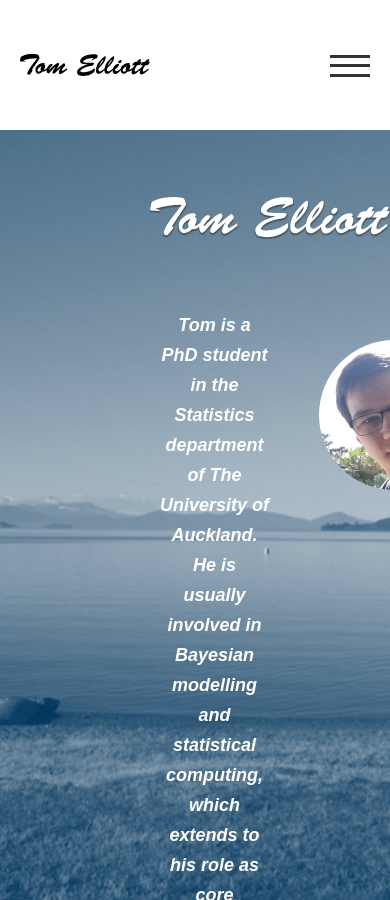
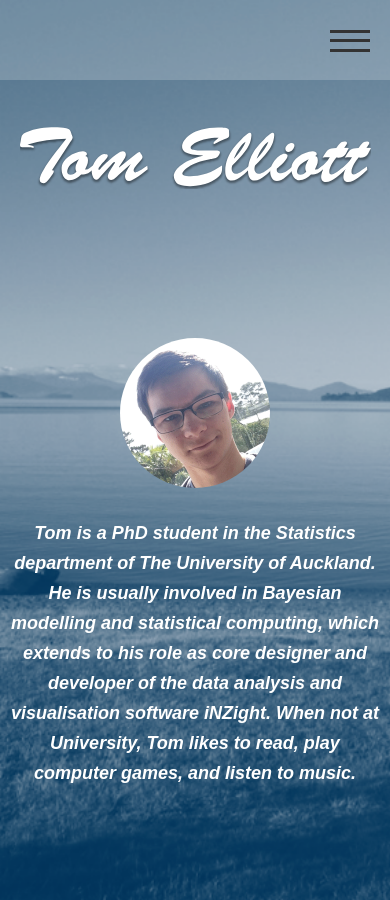
Before and after one commit to tell029/tomelliott, a Jekyll site: the page built from index.html, in a window 390 px wide and 900 px high. Built offline with Jekyll 4.4.1, drawn with Linux system fonts in a browser that asks for light colours; Markdown is read by kramdown in place of the engine named in the settings.

Commit message:
attemping to tidy up

```diff
--- a/_includes/about.html
+++ b/_includes/about.html
@@ -1 +1 @@
-<section class="about"><div class="row title"><h1>Tom Elliott</h1></div><div class="row fill-space"><div class="col-2"><div class="blurb">Tom is a PhD student in the Statistics department of The University of Auckland. He is usually involved in Bayesian modelling and statistical computing, which extends to his role as core designer and developer of the data analysis and visualisation software iNZight. When not at University, Tom likes to read, play computer games, and listen to music.</div><div class="image-space"><div class="face-image"></div></div></div></div></section>
+<section class="about"><div class="row title"><h1>Tom Elliott</h1></div><div class="row fill-space"><div class="col-2"><div class="image-space"><div class="face-image"></div></div><div class="blurb">Tom is a PhD student in the Statistics department of The University of Auckland. He is usually involved in Bayesian modelling and statistical computing, which extends to his role as core designer and developer of the data analysis and visualisation software iNZight. When not at University, Tom likes to read, play computer games, and listen to music.</div></div></div></section>
--- a/_jadefiles/about.jade
+++ b/_jadefiles/about.jade
@@ -4,7 +4,7 @@ section.about
 
   .row.fill-space
     .col-2
-      .blurb Tom is a PhD student in the Statistics department of The University of Auckland. He is usually involved in Bayesian modelling and statistical computing, which extends to his role as core designer and developer of the data analysis and visualisation software iNZight. When not at University, Tom likes to read, play computer games, and listen to music.
-
       .image-space
         .face-image
+
+      .blurb Tom is a PhD student in the Statistics department of The University of Auckland. He is usually involved in Bayesian modelling and statistical computing, which extends to his role as core designer and developer of the data analysis and visualisation software iNZight. When not at University, Tom likes to read, play computer games, and listen to music.
--- a/assets/css/3-layouts/_home.sass
+++ b/assets/css/3-layouts/_home.sass
@@ -1,5 +1,6 @@
 .home-wrap
   display: flex
+  height: 100vh
   min-height: 100vh
 
   @media (max-width: $responsive-width)
@@ -11,6 +12,9 @@
     section
       padding-left: $sidebar-width
 
+      @media (max-width: $responsive-width)
+        padding-left: 0
+
 // columns
 .row
   max-width: 650px
@@ -21,7 +25,7 @@
   justify-content: space-between
 
   @media (max-width: 650px)
-    flex-direction: column
+    display: block
 
   .col-1
     margin: 5px
--- a/assets/css/main.css
+++ b/assets/css/main.css
@@ -531,9 +531,7 @@ body {
       height: 3px;
       width: 100%;
       background: #333;
-      position: relative;
-      -webkit-transition: all 0.3s ease-in-out;
-              transition: all 0.3s ease-in-out; }
+      position: relative; }
     .home-wrap header .mobile-nav-toggle span:before {
       top: 10px; }
     .home-wrap header .mobile-nav-toggle span:after {
@@ -559,13 +557,11 @@ body {
   display: none;
   position: absolute;
   width: 100%;
-  padding: 70px 0 20px;
+  padding: 40px 0 20px;
   background: white;
   -webkit-transform: translateY(-100%);
       -ms-transform: translateY(-100%);
-          transform: translateY(-100%);
-  -webkit-transition: all 0.3s ease-in-out;
-          transition: all 0.3s ease-in-out; }
+          transform: translateY(-100%); }
   .home-wrap .mobile-nav ul {
     list-style: none;
     margin: 0;
@@ -578,13 +574,13 @@ body {
 @media (max-width: 800px) {
   .home-wrap header {
     width: auto;
-    padding: 0;
-    background: white; }
+    padding: 0; }
     .home-wrap header .header-position {
-      position: relative;
-      top: auto;
+      position: fixed;
+      top: 0;
       bottom: auto;
-      left: auto;
+      left: 0;
+      right: 0;
       width: auto;
       -webkit-box-orient: horizontal;
       -webkit-box-direction: normal;
@@ -595,10 +591,12 @@ body {
       -webkit-align-items: center;
           -ms-flex-align: center;
               align-items: center;
-      height: 70px; }
+      height: 20px;
+      background: rgba(255, 255, 255, 0.2); }
     .home-wrap header .logo {
-      background-image: url(/assets/img/logo-tomelliott.svg);
       margin-left: 20px; }
+      .home-wrap header .logo.show {
+        background-image: url(/assets/img/logo-tomelliott.svg); }
     .home-wrap header .site-nav,
     .home-wrap header .social-buttons {
       display: none; }
@@ -615,6 +613,7 @@ body {
 
 .about {
   height: 100vh;
+  min-height: 100vh;
   background-image: url(/assets/img/bg-about.png);
   background-repeat: no-repeat;
   background-position: center;
@@ -676,7 +675,8 @@ body {
       -webkit-box-flex: 1;
       -webkit-flex: 1;
           -ms-flex: 1;
-              flex: 1; }
+              flex: 1;
+      padding-bottom: 20px; }
     .about .col-2 .image-space {
       display: block;
       padding: 30px 40px 0 50px; }
@@ -689,11 +689,35 @@ body {
         background-size: cover;
         border-radius: 75px; }
 
+@media (max-width: 800px) {
+  .about .row.title {
+    width: 90%;
+    padding-top: 100px; } }
+
+@media (max-width: 650px) {
+  .about .fill-space .col-2 {
+    -webkit-box-orient: vertical;
+    -webkit-box-direction: normal;
+    -webkit-flex-direction: column;
+        -ms-flex-direction: column;
+            flex-direction: column;
+    -webkit-box-align: center;
+    -webkit-align-items: center;
+        -ms-flex-align: center;
+            align-items: center;
+    -webkit-box-pack: justify;
+    -webkit-justify-content: space-between;
+        -ms-flex-pack: justify;
+            justify-content: space-between; }
+    .about .fill-space .col-2 .image-space {
+      padding: 0 0 30px; } }
+
 .home-wrap {
   display: -webkit-box;
   display: -webkit-flex;
   display: -ms-flexbox;
   display: flex;
+  height: 100vh;
   min-height: 100vh; }
   @media (max-width: 800px) {
     .home-wrap {
@@ -705,6 +729,9 @@ body {
             flex: 1; }
     .home-wrap .home-sections section {
       padding-left: 150px; }
+      @media (max-width: 800px) {
+        .home-wrap .home-sections section {
+          padding-left: 0; } }
 
 .row {
   max-width: 650px;
@@ -725,11 +752,7 @@ body {
           justify-content: space-between; }
   @media (max-width: 650px) {
     .row {
-      -webkit-box-orient: vertical;
-      -webkit-box-direction: normal;
-      -webkit-flex-direction: column;
-          -ms-flex-direction: column;
-              flex-direction: column; } }
+      display: block; } }
   .row .col-1 {
     margin: 5px; }
   .row .col-2 {
```
Also changed, not shown: assets/css/2-modules/_about.sass (+20 -1 lines), assets/css/2-modules/_header.sass (+10 -10 lines).
